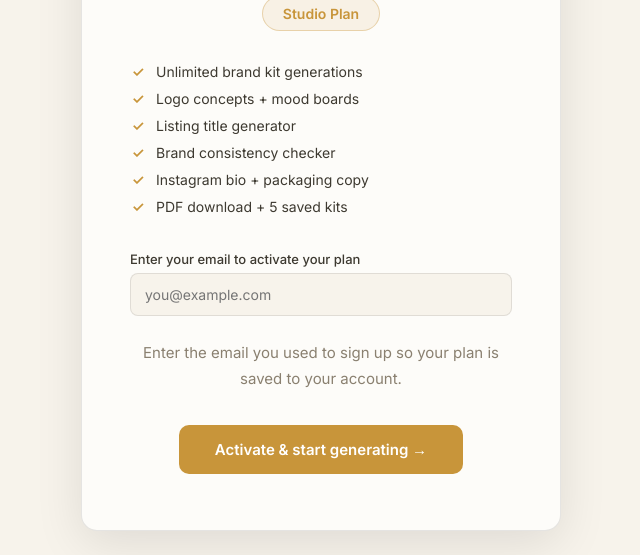
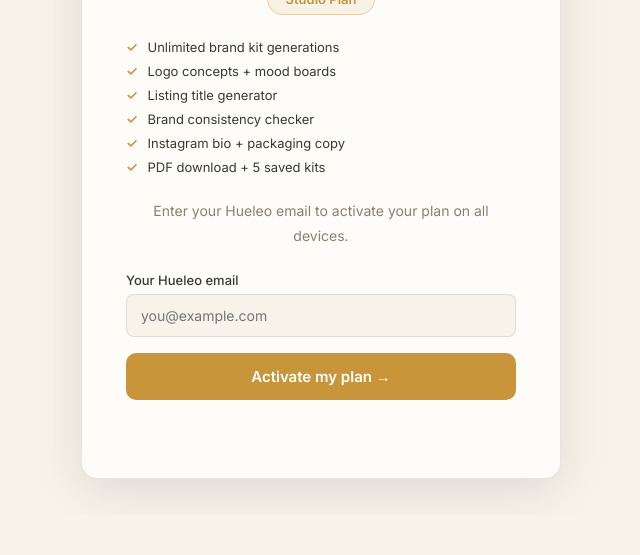
Before and after one commit to lockettjc1/hueleo, a plain HTML site: page success.html in a window 1280 px wide. Shown: the part 285-840 px from the top of the page, without its empty margins (319-959 px from the left). After the commit the page ends 800 px from the top, so only its background shows below. Drawn offline with nearby package versions, Linux system fonts and the light colour scheme; a web font is replaced by a local one.

Commit message:
Refactor success page layout and functionality

```diff
--- a/success.html
+++ b/success.html
@@ -8,22 +8,22 @@
 <style>
 *{margin:0;padding:0;box-sizing:border-box}
 body{font-family:'Inter',sans-serif;background:#f7f3eb;min-height:100vh;display:flex;align-items:center;justify-content:center;padding:24px}
-.box{background:#fdfcf9;border:1px solid rgba(28,26,22,0.1);border-radius:16px;padding:56px 48px;max-width:480px;width:100%;text-align:center;box-shadow:0 12px 48px rgba(0,0,0,.1)}
-.ic{font-size:52px;margin-bottom:20px}
-.logo{font-family:'Playfair Display',serif;font-size:22px;color:#1c1a16;margin-bottom:32px}
+.box{background:#fdfcf9;border:1px solid rgba(28,26,22,0.1);border-radius:16px;padding:48px 44px;max-width:480px;width:100%;text-align:center;box-shadow:0 12px 48px rgba(0,0,0,.1)}
+.logo{font-family:'Playfair Display',serif;font-size:22px;color:#1c1a16;margin-bottom:28px}
 .logo span{color:#c8953a}
-h1{font-family:'Playfair Display',serif;font-size:32px;font-weight:500;color:#1c1a16;margin-bottom:12px;letter-spacing:-.02em}
-p{font-size:15px;color:#8a8070;line-height:1.75;margin-bottom:32px}
-.plan-badge{display:inline-flex;align-items:center;gap:8px;background:rgba(200,149,58,.1);border:1px solid rgba(200,149,58,.35);border-radius:20px;padding:8px 20px;font-size:14px;font-weight:600;color:#c8953a;margin-bottom:32px}
-.btn{display:inline-flex;align-items:center;justify-content:center;background:#c8953a;color:#fff;border:none;border-radius:10px;padding:15px 36px;font-size:15px;font-weight:600;cursor:pointer;text-decoration:none;transition:all .18s;font-family:'Inter',sans-serif}
-.btn:hover{background:#b5832e;transform:translateY(-1px);box-shadow:0 4px 18px rgba(200,149,58,.36)}
-.perks{display:flex;flex-direction:column;gap:10px;margin-bottom:36px;text-align:left}
-.perk{display:flex;align-items:center;gap:10px;font-size:14px;color:#3d3930}
-.perk-ic{color:#c8953a;font-weight:700;width:16px;text-align:center}
-.email-field{margin-bottom:24px;text-align:left}
-.email-field label{display:block;font-size:13px;font-weight:500;color:#3d3930;margin-bottom:6px}
-.email-field input{width:100%;background:#f7f3eb;border:1.5px solid rgba(28,26,22,.1);border-radius:8px;padding:12px 14px;font-size:14px;color:#1c1a16;font-family:'Inter',sans-serif;outline:none}
-.email-field input:focus{border-color:#c8953a}
+.ic{font-size:48px;margin-bottom:16px}
+h1{font-family:'Playfair Display',serif;font-size:30px;font-weight:500;color:#1c1a16;margin-bottom:10px}
+p{font-size:14px;color:#8a8070;line-height:1.75;margin-bottom:24px}
+.plan-badge{display:inline-flex;align-items:center;gap:8px;background:rgba(200,149,58,.1);border:1px solid rgba(200,149,58,.35);border-radius:20px;padding:7px 18px;font-size:13px;font-weight:600;color:#c8953a;margin-bottom:24px}
+.field label{display:block;font-size:13px;font-weight:500;color:#3d3930;margin-bottom:6px;text-align:left}
+.field input{width:100%;background:#f7f3eb;border:1.5px solid rgba(28,26,22,.1);border-radius:8px;padding:12px 14px;font-size:14px;color:#1c1a16;font-family:'Inter',sans-serif;outline:none;margin-bottom:16px}
+.field input:focus{border-color:#c8953a}
+.btn{display:block;width:100%;background:#c8953a;color:#fff;border:none;border-radius:10px;padding:14px;font-size:15px;font-weight:600;cursor:pointer;font-family:'Inter',sans-serif;transition:all .18s;text-decoration:none;text-align:center}
+.btn:hover{background:#b5832e;transform:translateY(-1px)}
+.perks{display:flex;flex-direction:column;gap:8px;margin-bottom:24px;text-align:left}
+.perk{display:flex;align-items:center;gap:10px;font-size:13px;color:#3d3930}
+.perk::before{content:'✓';color:#c8953a;font-weight:700;flex-shrink:0}
+.status{font-size:12px;color:#8a8070;margin-top:12px;min-height:18px}
 </style>
 </head>
 <body>
@@ -33,42 +33,97 @@ p{font-size:15px;color:#8a8070;line-height:1.75;margin-bottom:32px}
   <h1>Payment successful!</h1>
   <div class="plan-badge" id="plan-badge">Studio Plan</div>
   <div class="perks" id="perks">
-    <div class="perk"><span class="perk-ic">✓</span>Unlimited brand kit generations</div>
-    <div class="perk"><span class="perk-ic">✓</span>Logo concepts + mood boards</div>
-    <div class="perk"><span class="perk-ic">✓</span>Listing title generator</div>
-    <div class="perk"><span class="perk-ic">✓</span>Brand consistency checker</div>
-    <div class="perk"><span class="perk-ic">✓</span>Instagram bio + packaging copy</div>
-    <div class="perk"><span class="perk-ic">✓</span>PDF download + 5 saved kits</div>
+    <div class="perk">Unlimited brand kit generations</div>
+    <div class="perk">Logo concepts + mood boards</div>
+    <div class="perk">Listing title generator</div>
+    <div class="perk">Brand consistency checker</div>
+    <div class="perk">Instagram bio + packaging copy</div>
+    <div class="perk">PDF download + 5 saved kits</div>
   </div>
-  <div class="email-field">
-    <label>Enter your email to activate your plan</label>
+  <p>Enter your Hueleo email to activate your plan on all devices.</p>
+  <div class="field">
+    <label>Your Hueleo email</label>
     <input type="email" id="email-input" placeholder="you@example.com"/>
   </div>
-  <p>Enter the email you used to sign up so your plan is saved to your account.</p>
-  <a href="/" class="btn" onclick="savePlan(event)">Activate & start generating →</a>
+  <button class="btn" onclick="activate()">Activate my plan →</button>
+  <div class="status" id="status"></div>
 </div>
+
 <script>
-const params=new URLSearchParams(window.location.search);
-const plan=params.get('plan')||'studio';
+const params = new URLSearchParams(window.location.search);
+const plan = params.get('plan') || 'studio';
 
-if(plan==='pro'){
-  document.getElementById('plan-badge').textContent='Pro Plan ✦';
-  document.getElementById('perks').innerHTML=`
-    <div class="perk"><span class="perk-ic">✓</span>Everything in Studio</div>
-    <div class="perk"><span class="perk-ic">✓</span>Unlimited saved kits</div>
-    <div class="perk"><span class="perk-ic">✓</span>Product description templates</div>
-    <div class="perk"><span class="perk-ic">✓</span>Shop announcement copy</div>
-    <div class="perk"><span class="perk-ic">✓</span>Priority support</div>
+if (plan === 'pro') {
+  document.getElementById('plan-badge').textContent = 'Pro Plan ✦';
+  document.getElementById('perks').innerHTML = `
+    <div class="perk">Everything in Studio</div>
+    <div class="perk">Etsy listing audit & rewrite</div>
+    <div class="perk">Shop policies generator</div>
+    <div class="perk">Pinterest board strategy</div>
+    <div class="perk">Seasonal brand refresh</div>
+    <div class="perk">Email sequence + SEO report</div>
   `;
 }
 
-function savePlan(e){
-  const email=document.getElementById('email-input').value.trim();
-  if(!email){e.preventDefault();document.getElementById('email-input').style.borderColor='#b43232';return;}
-  // Save plan permanently tied to their email
-  localStorage.setItem('hueleo_plan_'+email, plan);
-  localStorage.setItem('hueleo_plan', plan);
-  localStorage.setItem('hueleo_upgraded', 'true');
+async function activate() {
+  const email = document.getElementById('email-input').value.trim();
+  if (!email) { document.getElementById('email-input').style.borderColor = '#b43232'; return; }
+
+  const btn = document.querySelector('.btn');
+  const status = document.getElementById('status');
+  btn.textContent = 'Activating…';
+  btn.style.opacity = '0.7';
+  status.textContent = 'Saving your plan to the database…';
+
+  try {
+    // Update plan in database
+    const res = await fetch('/.netlify/functions/update-plan', {
+      method: 'POST',
+      headers: { 'Content-Type': 'application/json' },
+      body: JSON.stringify({ action: 'update', email, plan })
+    });
+    const data = await res.json();
+
+    if (data.user) {
+      // Also save locally as backup
+      localStorage.setItem('hueleo_plan_' + email, plan);
+      localStorage.setItem('hueleo_plan', plan);
+      localStorage.setItem('hueleo_upgraded', 'true');
+      status.textContent = '✓ Plan activated on all devices!';
+      btn.textContent = 'Start generating →';
+      btn.style.opacity = '1';
+      btn.onclick = function() { window.location.href = '/'; };
+    } else {
+      // User doesn't exist yet - create them first
+      await fetch('/.netlify/functions/auth-signup', {
+        method: 'POST',
+        headers: { 'Content-Type': 'application/json' },
+        body: JSON.stringify({ email, name: email.split('@')[0], plan })
+      });
+      // Then update plan
+      await fetch('/.netlify/functions/update-plan', {
+        method: 'POST',
+        headers: { 'Content-Type': 'application/json' },
+        body: JSON.stringify({ action: 'update', email, plan })
+      });
+      localStorage.setItem('hueleo_plan_' + email, plan);
+      localStorage.setItem('hueleo_plan', plan);
+      localStorage.setItem('hueleo_upgraded', 'true');
+      status.textContent = '✓ Account created and plan activated!';
+      btn.textContent = 'Start generating →';
+      btn.style.opacity = '1';
+      btn.onclick = function() { window.location.href = '/'; };
+    }
+  } catch (e) {
+    // Fallback to localStorage only
+    localStorage.setItem('hueleo_plan_' + email, plan);
+    localStorage.setItem('hueleo_plan', plan);
+    localStorage.setItem('hueleo_upgraded', 'true');
+    status.textContent = '✓ Plan saved! Log in with this email to access your plan.';
+    btn.textContent = 'Start generating →';
+    btn.style.opacity = '1';
+    btn.onclick = function() { window.location.href = '/'; };
+  }
 }
 </script>
 </body>
```
